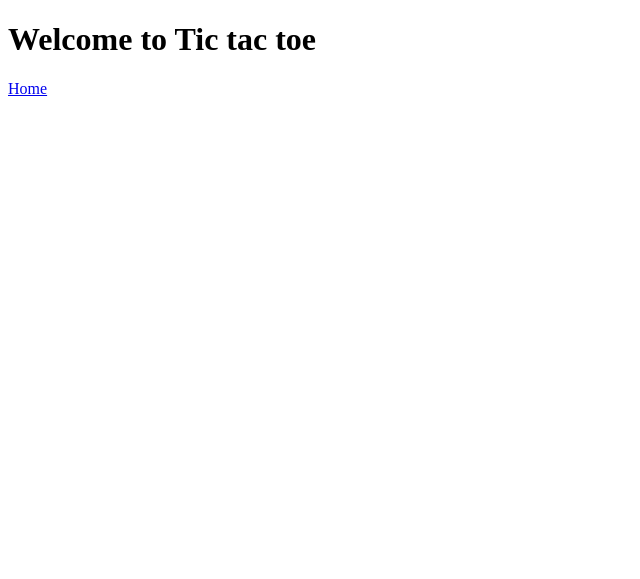
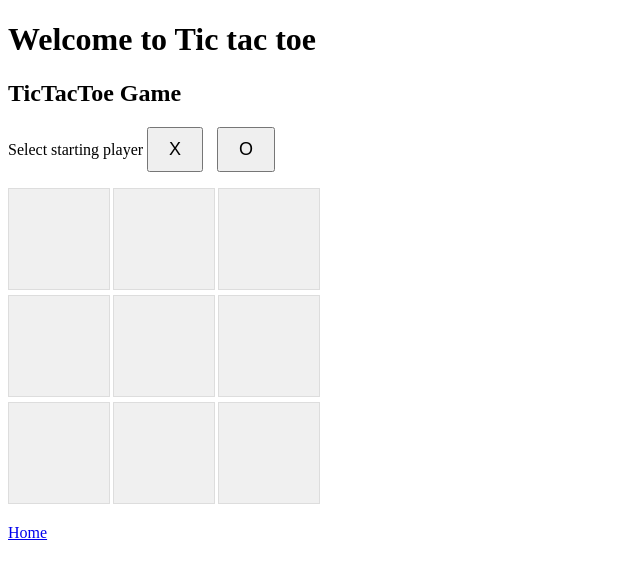
Before and after one commit to Kortelange/python_portfolio_projects, a Flask app: page /tictactoe/ in a window 1280 px wide. Shown: the top 579 px of the page, without its empty margins (0-640 px from the left). Run offline with Flask 3, Linux system fonts and the light colour scheme.

Commit message:
Add start tictactoe game logic.

```diff
--- a/flask_portfolio/app/__init__.py
+++ b/flask_portfolio/app/__init__.py
@@ -1,4 +1,4 @@
-from flask import Flask, render_template
+from flask import Flask, session
 
 
 def create_app():
--- a/flask_portfolio/app/routes.py
+++ b/flask_portfolio/app/routes.py
@@ -1,4 +1,4 @@
-from flask import Blueprint, render_template, request, redirect, url_for
+from flask import Blueprint, render_template, request, redirect, url_for, jsonify
 from morse_code import text_to_morse
 
 # Define blueprints
@@ -36,4 +36,13 @@ def translate_to_morse():
 
 @tic_tac_toe.route("/")
 def home():
-    return render_template('tictactoe.html')
+    return render_template(
+        'tictactoe.html',
+        game_started=False
+    )
+
+
+@tic_tac_toe.route("/starting_player", methods=['POST'])
+def starting_player():
+    player = request.json['player'].lower()
+    return jsonify(player=player)
--- /dev/null
+++ b/flask_portfolio/app/static/css/tictactoe.css
@@ -0,0 +1,29 @@
+.board {
+    display: grid;
+    grid-template-columns: repeat(3, 100px);
+    grid-gap: 5px;
+    margin-bottom: 20px;
+}
+.cell {
+    width: 100px;
+    height: 100px;
+    background-color: #f0f0f0;
+    display: flex;
+    align-items: center;
+    justify-content: center;
+    font-size: 24px;
+    border: solid 1px #ddd;
+}
+.start-player {
+    margin-bottom: 10px;
+}
+button {
+    padding: 10px 20px;
+    font-size: 18px;
+    cursor: pointer;
+    margin-right: 10px;
+}
+
+#instructions {
+    display: : none;
+}
--- /dev/null
+++ b/flask_portfolio/app/static/js/tictactoe.js
@@ -0,0 +1,25 @@
+document.addEventListener('DOMContentLoaded', function() {
+    document.querySelectorAll('.player-choice').forEach(function(button) {
+        button.addEventListener('click', function() {
+            chooseStartingPlayer(this.textContent);
+        });
+    });
+});
+
+
+function chooseStartingPlayer(player) {
+    url = document.body.getAttribute('start-player-url');
+    fetch(url, {
+        method: "POST",
+        headers: {
+            "Content-Type": "application/json",
+        },
+        body: JSON.stringify({ player: player})
+    })
+    .then(response => response.json())
+    .then(data => {
+        document.querySelector('#choose-start-player').style.display = 'none';
+        document.querySelector('#instructions').style.display = "true";
+        document.querySelector('#instructions').textContent = `${data.player.toUpperCase()}'s turn`
+    })
+}
--- a/flask_portfolio/app/templates/index.html
+++ b/flask_portfolio/app/templates/index.html
@@ -12,7 +12,5 @@
         <li><a href={{ url_for('morse_code.home') }}>Morse code page</a></li>
         <li><a href={{ url_for('tic_tac_toe.home')}}>TicTacToe</a></li>
     </ul>
-
-
 </body>
 </html>
--- a/flask_portfolio/app/templates/tictactoe.html
+++ b/flask_portfolio/app/templates/tictactoe.html
@@ -3,10 +3,31 @@
 <head>
     <meta charset="UTF-8">
     <meta name="viewport" content="width=device-width, initial-scale=1.0">
+    <link rel="stylesheet" href="{{ url_for('static', filename='css/tictactoe.css') }}">
     <title>Portfolio</title>
 </head>
-<body>
+<body start-player-url="{{ url_for('tic_tac_toe.starting_player') }}">
     <h1>Welcome to Tic tac toe</h1>
+    <h2>TicTacToe Game</h2>
+    <div id="choose-start-player">
+        <span>Select starting player</span>
+        <button class="player-choice">X</button>
+        <button class="player-choice">O</button>
+    </div>
+    <p id="instructions"></p>
+    <div class="board">
+        <div class="cell"></div>
+        <div class="cell"></div>
+        <div class="cell"></div>
+        <div class="cell"></div>
+        <div class="cell"></div>
+        <div class="cell"></div>
+        <div class="cell"></div>
+        <div class="cell"></div>
+        <div class="cell"></div>
+    </div>
     <a href={{ url_for('main.home') }}>Home</a>
+
+    <script src="{{ url_for('static', filename='js/tictactoe.js') }}"></script>
 </body>
 </html>
```
